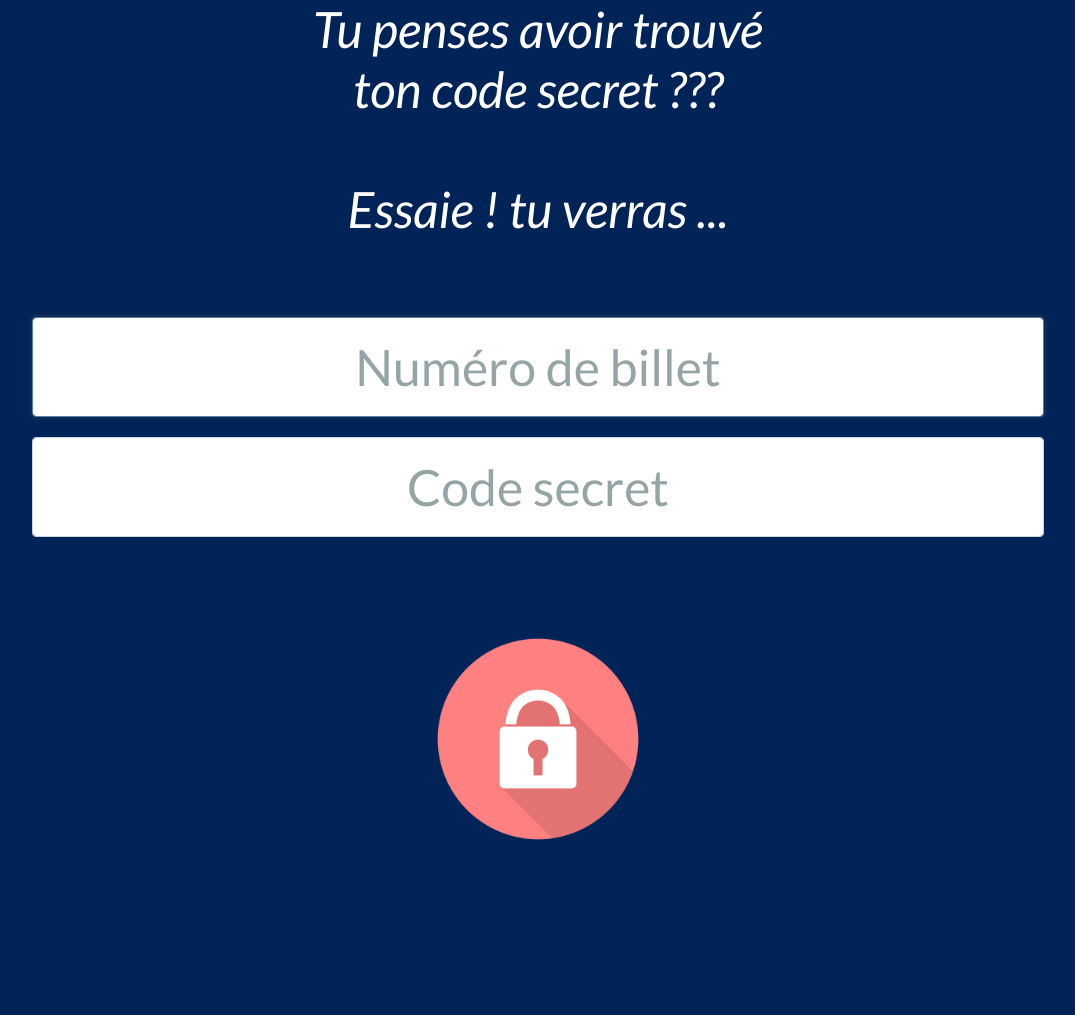
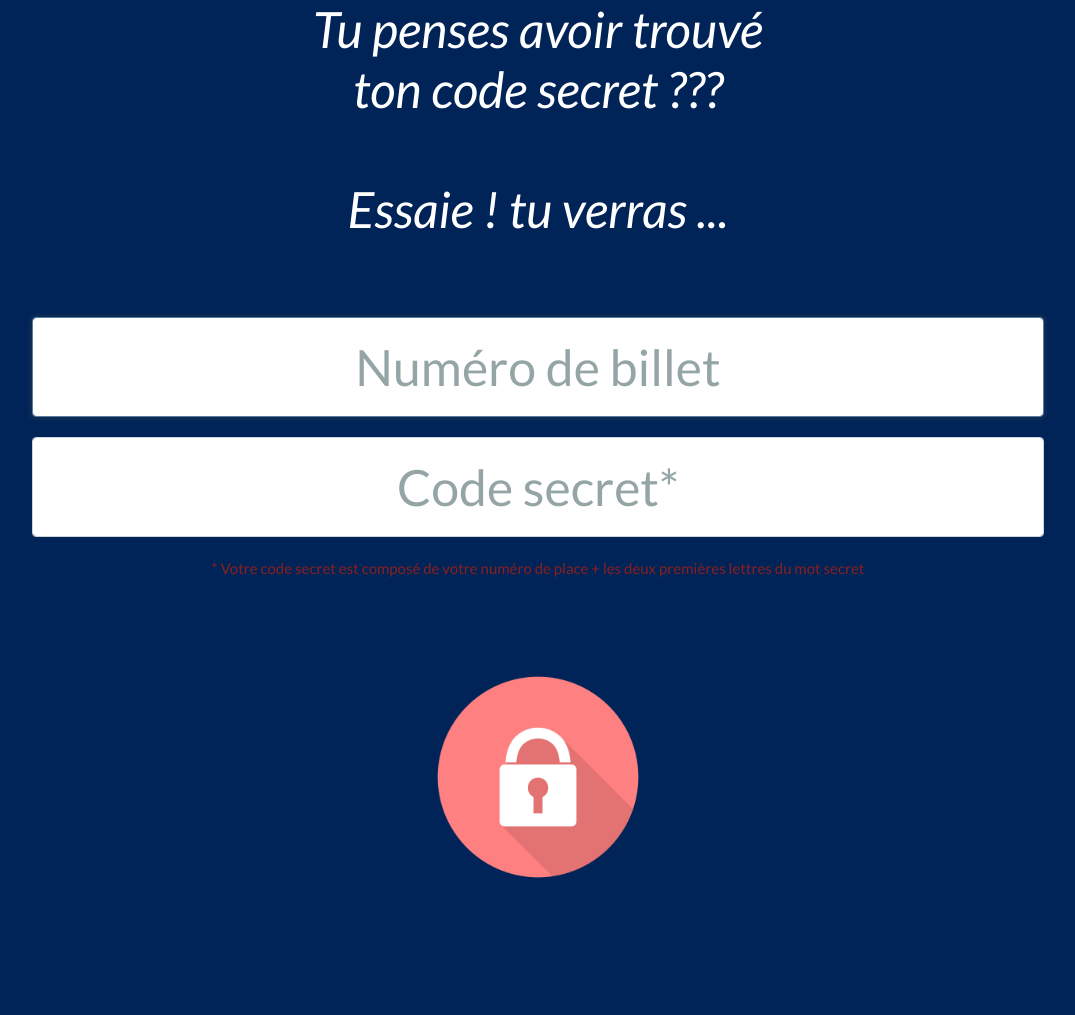
Before and after one commit to marinac16/birthdayApp, a Symfony app: template templates/security/login.html.twig in a window 1280 px wide. Shown: the part 517-1532 px from the top of the page, without its empty margins (102-1177 px from the left). Run offline with Twig, Linux system fonts and the light colour scheme; the template is opened without the code that fills it, so the values that code supplies are empty; some libraries are stand-ins or nearby versions.

Commit message:
ajout de la ligne asterix

```diff
--- a/templates/security/login.html.twig
+++ b/templates/security/login.html.twig
@@ -31,8 +31,9 @@
                     <input type="text" name="numBillet" id="inputNumBillet" class="form-control"
                            placeholder="Numéro de billet" required autofocus>
                     <input type="password" name="password" id="inputPassword" class="form-control"
-                           placeholder="Code secret"
+                           placeholder="Code secret*"
                            required>
+                    <p style="color: #8b1f1e">* Votre code secret est composé de votre numéro de place + les deux premières lettres du mot secret</p>
 
                     <input type="hidden" name="_csrf_token"
                            value="{{ csrf_token('authenticate') }}"
```
